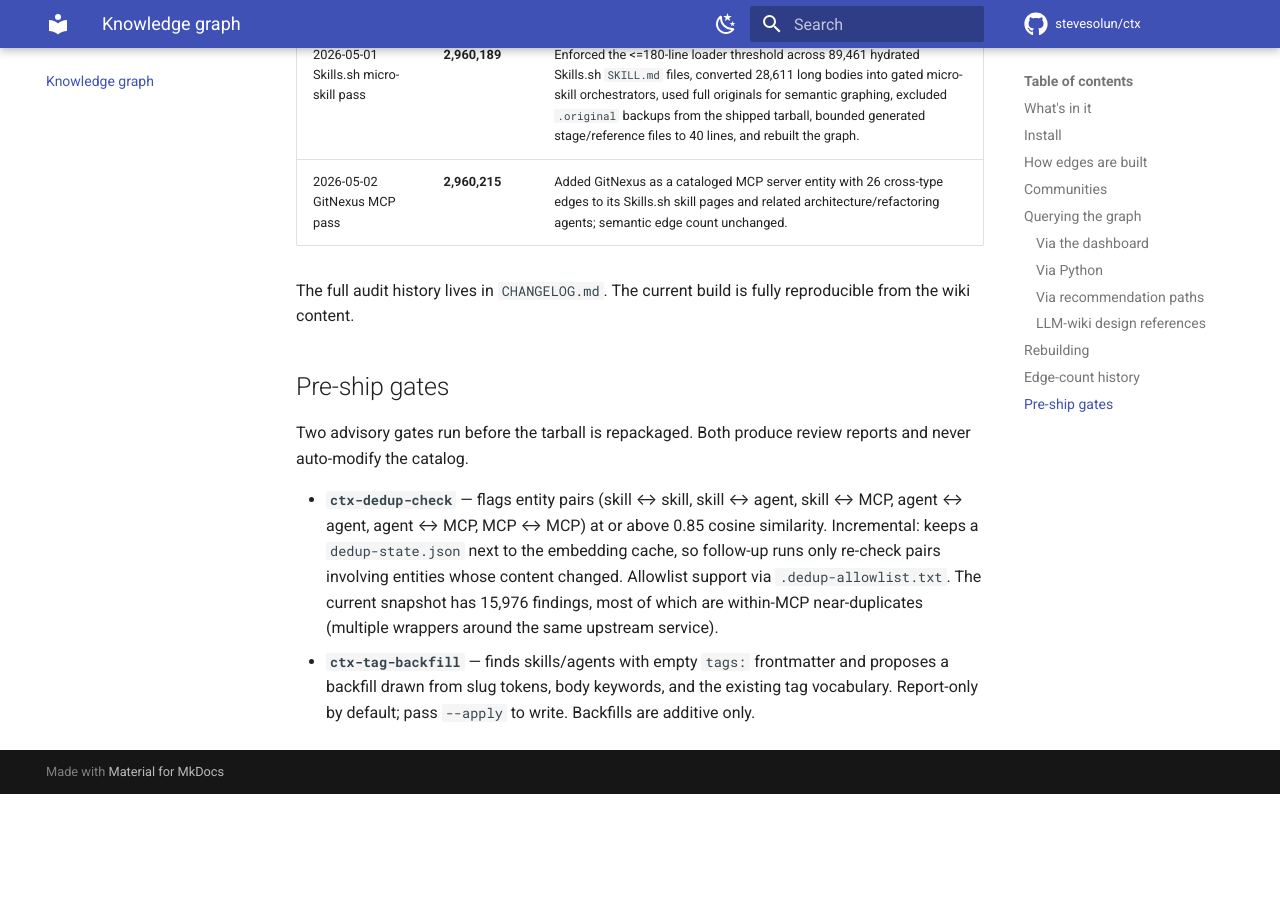
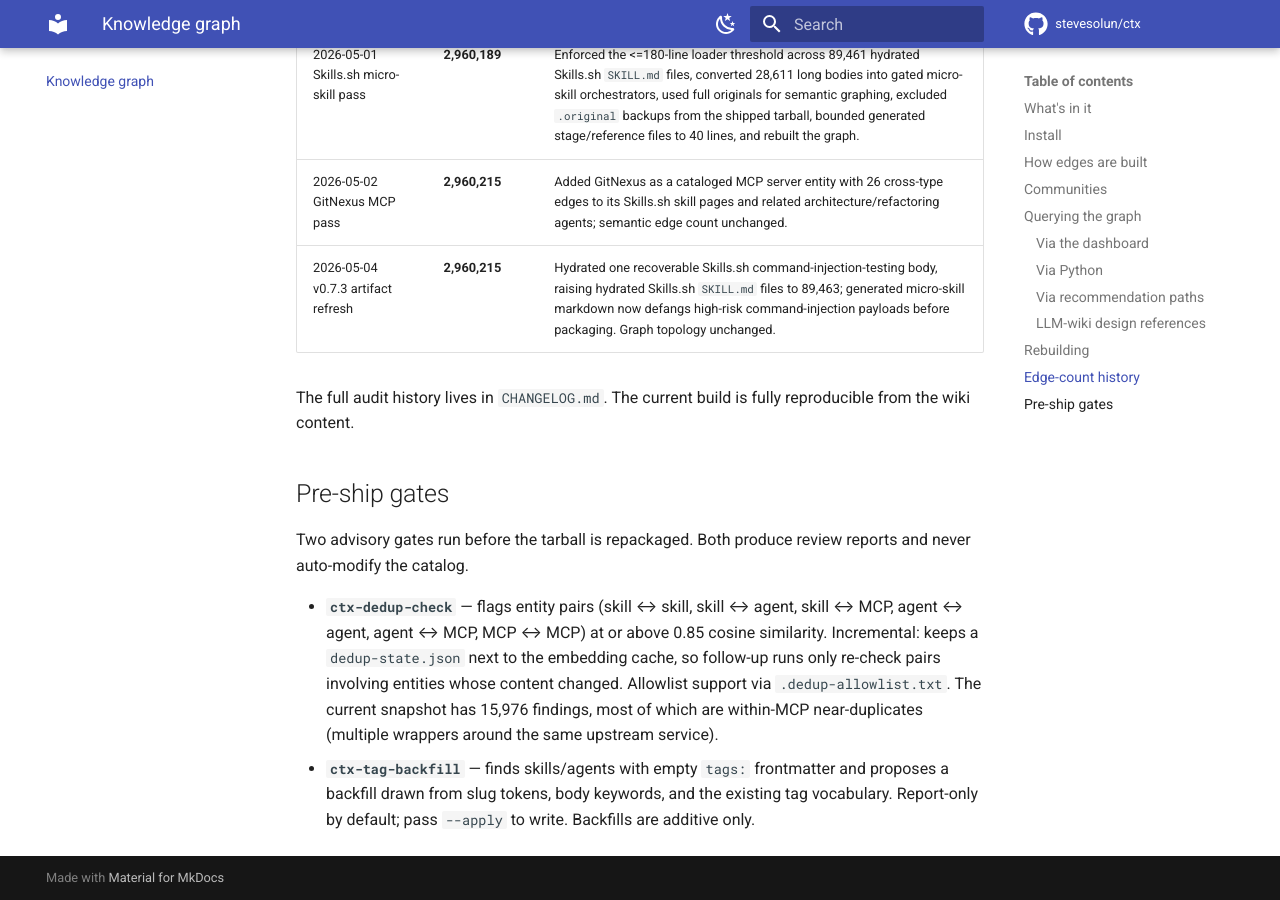
Before and after one commit to stevesolun/ctx, an MkDocs documentation site: the page built from docs/knowledge-graph.md, in a window 1280 px wide and 900 px high, scrolled down 5664 px. Built offline with MkDocs 1.6.1 and Material for MkDocs 9.7.7, drawn with Linux system fonts in a browser that asks for light colours; comment, search, counter and statistics services are not loaded; before the commit the page ends 6458 px from its top, so only the background shows below that.

Commit message:
Align docs with v0.7.3 graph artifacts
Docs/count alignment for current v0.7.3 graph artifacts.

```diff
--- a/docs/knowledge-graph.md
+++ b/docs/knowledge-graph.md
@@ -14,7 +14,7 @@
 + 13 harnesses). Harness pages under `entities/harnesses/` are ingested into
 local rebuilds and the separate harness-catalog recommendation path. The
 tarball also carries **90,846 remote-cataloged Skills.sh `skill` nodes**,
-matching skill pages under `entities/skills/skills-sh-*.md`. **89,461**
+matching skill pages under `entities/skills/skills-sh-*.md`. **89,463**
 hydrated Skills.sh bodies are shipped as installable `SKILL.md` files under
 `converted/skills-sh-*/`; the **28,611** entries over the configured line
 limit were converted to gated micro-skill orchestrators. Full original bodies
@@ -214,6 +214,7 @@
 | 2026-04-30 Skills.sh semantic hydration pass | **2,881,027** | +full-body semantic edges for hydrated Skills.sh records; semantic top-K became the dominant large-scale signal. |
 | 2026-05-01 Skills.sh micro-skill pass | **2,960,189** | Enforced the <=180-line loader threshold across 89,461 hydrated Skills.sh `SKILL.md` files, converted 28,611 long bodies into gated micro-skill orchestrators, used full originals for semantic graphing, excluded `.original` backups from the shipped tarball, bounded generated stage/reference files to 40 lines, and rebuilt the graph. |
 | 2026-05-02 GitNexus MCP pass | **2,960,215** | Added GitNexus as a cataloged MCP server entity with 26 cross-type edges to its Skills.sh skill pages and related architecture/refactoring agents; semantic edge count unchanged. |
+| 2026-05-04 v0.7.3 artifact refresh | **2,960,215** | Hydrated one recoverable Skills.sh command-injection-testing body, raising hydrated Skills.sh `SKILL.md` files to 89,463; generated micro-skill markdown now defangs high-risk command-injection payloads before packaging. Graph topology unchanged. |
 
 The full audit history lives in `CHANGELOG.md`. The current build is
 fully reproducible from the wiki content.
```
Also changed, not shown: README.md (+3 -3 lines), docs/index.md (+2 -2 lines), graph/README.md (+6 -4 lines).
